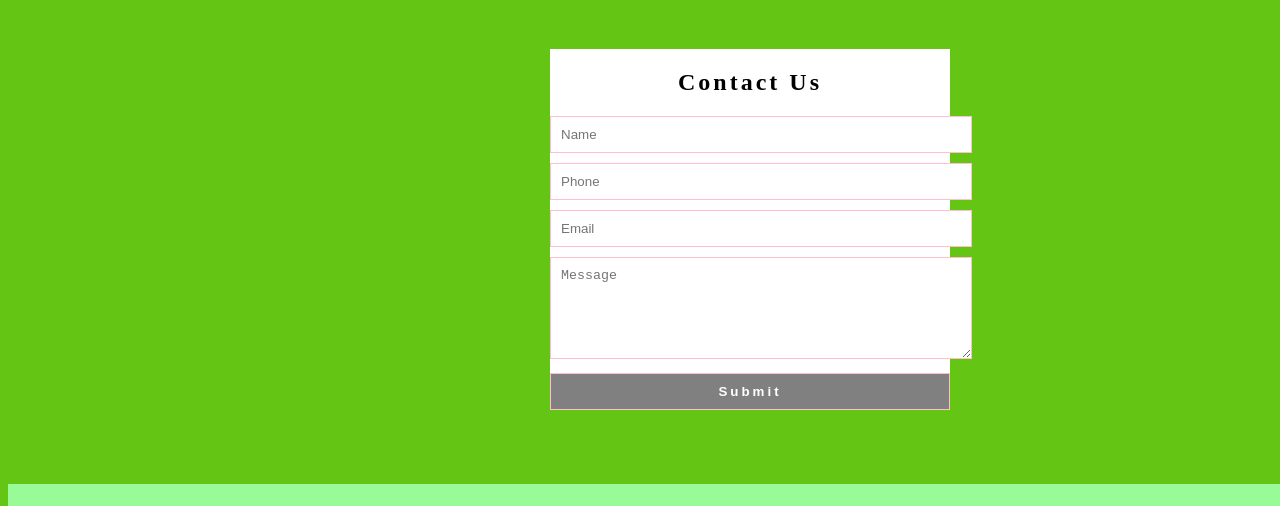
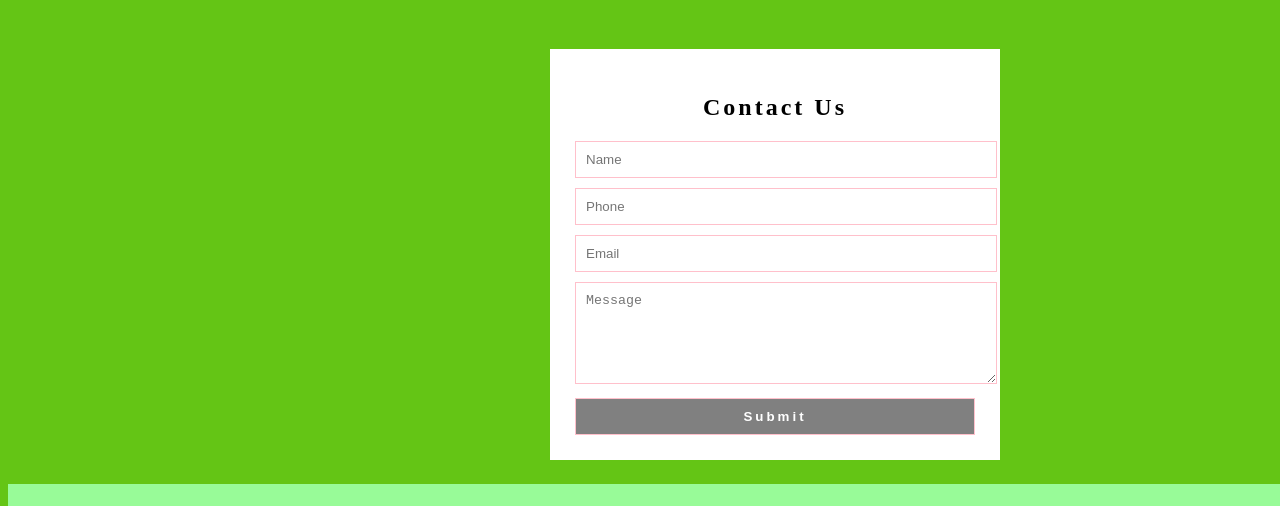
Before and after one commit to KshitizDube/india, a plain HTML site: page contact.html in a window 1280 px wide. Shown: the part 151-657 px from the top of the page. Drawn offline with Linux system fonts and the light colour scheme.

Commit message:
chnages fo rppading

```diff
--- a/contact.html
+++ b/contact.html
@@ -88,7 +88,7 @@
       top: 200px;
       left: 550px;
       width: 400px;
-      padding: px;
+      padding: 25px;
       background-color: white;
     }
 
```
